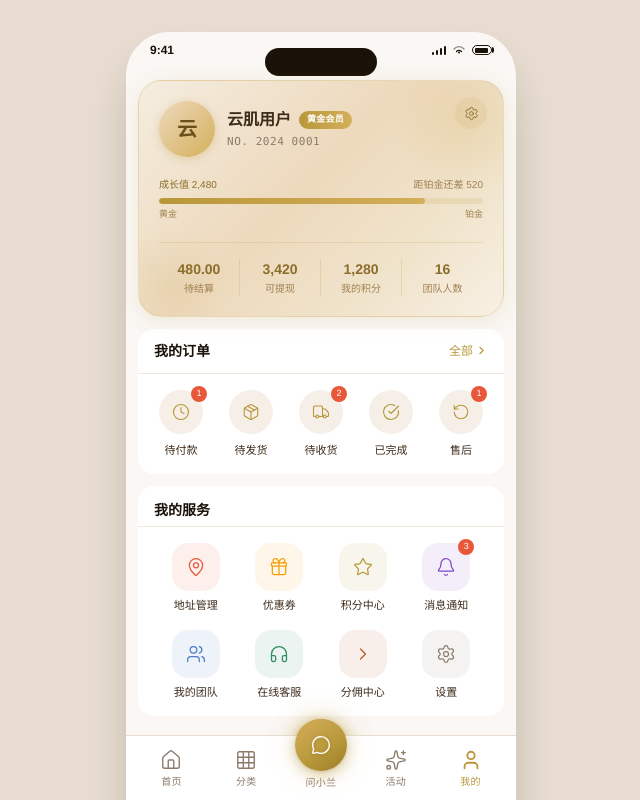
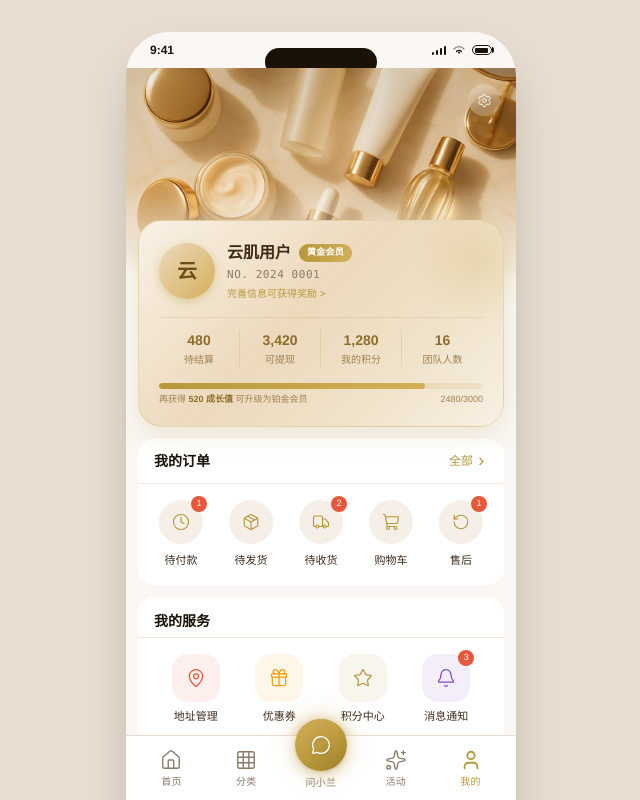
Before and after one commit to 315fang/cloud-mp-qianduan, a Next.js app: page /profile in a window 1280 px wide. Shown: the top 800 px of the page, without its empty margins (319-959 px from the left). Built offline with nearby package versions, Linux system fonts and the light colour scheme.

Commit message:
feat: update profile page layout and add settings icon
Co-authored-by: 王飞 <192938845+315fang@users.noreply.github.com>

```diff
--- a/src/app/profile/page.tsx
+++ b/src/app/profile/page.tsx
@@ -17,28 +17,27 @@ import {
   Truck,
   CheckCircle,
   RotateCcw,
+  ShoppingCart,
+  TrendingUp,
 } from "lucide-react";
 import PhoneFrame from "@/components/PhoneFrame";
 import BottomNav from "@/components/BottomNav";
 
-// 资产数据（4格）
 const assets = [
-  { label: "待结算", value: "480.00", href: "/distributor/commission" },
+  { label: "待结算", value: "480", href: "/distributor/commission" },
   { label: "可提现", value: "3,420", href: "/distributor/wallet" },
   { label: "我的积分", value: "1,280", href: "/profile/points" },
   { label: "团队人数", value: "16", href: "/distributor/team" },
 ];
 
-// 订单快捷入口（5格）
 const orderTabs = [
   { label: "待付款", icon: Clock, href: "/orders?status=pending", badge: "1" },
   { label: "待发货", icon: Package, href: "/orders?status=paid", badge: "" },
   { label: "待收货", icon: Truck, href: "/orders?status=shipped", badge: "2" },
-  { label: "已完成", icon: CheckCircle, href: "/orders?status=completed", badge: "" },
+  { label: "购物车", icon: ShoppingCart, href: "/cart", badge: "" },
   { label: "售后", icon: RotateCcw, href: "/orders/refund/list", badge: "1" },
 ];
 
-// 服务宫格（2行4列，8个）
 const serviceItems = [
   { icon: MapPin, label: "地址管理", href: "/profile/address", color: "#E8573A" },
   { icon: Gift, label: "优惠券", href: "/profile/coupons", color: "#F59E0B" },
@@ -46,51 +45,65 @@ const serviceItems = [
   { icon: Bell, label: "消息通知", href: "/profile/notifications", color: "#7C4AC7", badge: "3" },
   { icon: Users, label: "我的团队", href: "/distributor/team", color: "#4A7CC7" },
   { icon: Headphones, label: "在线客服", href: "/profile/help", color: "#2D8C5E" },
-  { icon: ChevronRight, label: "分佣中心", href: "/distributor", color: "#B85A2A" },
+  { icon: TrendingUp, label: "分佣中心", href: "/distributor", color: "#B85A2A" },
   { icon: Settings, label: "设置", href: "/profile/settings", color: "#8C7B6B" },
 ];
 
 export default function ProfilePage() {
   return (
     <PhoneFrame>
-      {/* 1. 轻奢会员卡 - 米白暖金色系 */}
+      {/* 顶部大图背景区 */}
+      <div className="relative h-52 w-full overflow-hidden">
+        <Image
+          src="/images/banner-2.png"
+          alt="个人中心背景"
+          fill
+          className="object-cover"
+          priority
+        />
+        {/* 渐变遮罩，下半部渐出 */}
         <div
-        className="relative mx-3 mt-3 rounded-3xl overflow-hidden"
+          className="absolute inset-0"
           style={{
-          background: "linear-gradient(135deg, #F5EDE0 0%, #EDD9BC 45%, #F0E4CC 75%, #F8F0E4 100%)",
-          boxShadow: "0 4px 20px rgba(184,151,58,0.15)",
-          border: "1px solid rgba(184,151,58,0.2)",
+            background: "linear-gradient(to bottom, rgba(0,0,0,0.08) 0%, rgba(250,247,244,0) 55%, #FAF7F4 100%)",
+          }}
+        />
+        {/* 右上角设置按钮 */}
+        <Link
+          href="/profile/settings"
+          className="absolute top-4 right-4 w-8 h-8 flex items-center justify-center rounded-full"
+          style={{ background: "rgba(255,255,255,0.25)", backdropFilter: "blur(6px)" }}
+          aria-label="设置"
+        >
+          <Settings size={15} className="text-white" strokeWidth={1.5} />
+        </Link>
+      </div>
+
+      {/* 会员卡 - 上移覆盖照片底部 */}
+      <div className="px-3 -mt-14 relative z-10">
+        <div
+          className="rounded-3xl overflow-hidden"
+          style={{
+            background: "linear-gradient(135deg, #F8F1E4 0%, #EDD9BC 45%, #F0E4CC 75%, #F8F0E4 100%)",
+            boxShadow: "0 8px 28px rgba(184,151,58,0.18)",
+            border: "1px solid rgba(184,151,58,0.22)",
           }}
         >
           {/* 装饰光圈 */}
           <div
-          className="absolute -top-8 -right-8 w-36 h-36 rounded-full"
-          style={{ background: "radial-gradient(circle, rgba(212,175,90,0.2), transparent 70%)" }}
-          aria-hidden="true"
-        />
-        <div
-          className="absolute -bottom-6 -left-6 w-28 h-28 rounded-full"
-          style={{ background: "radial-gradient(circle, rgba(184,151,58,0.12), transparent 70%)" }}
+            className="absolute -top-6 -right-6 w-32 h-32 rounded-full pointer-events-none"
+            style={{ background: "radial-gradient(circle, rgba(212,175,90,0.22), transparent 70%)" }}
             aria-hidden="true"
           />
 
           <div className="relative px-5 pt-5 pb-5">
-          {/* 右上角设置 */}
-          <Link
-            href="/profile/settings"
-            className="absolute top-4 right-4 w-8 h-8 flex items-center justify-center rounded-full bg-[#B8973A]/10"
-            aria-label="设置"
-          >
-            <Settings size={15} className="text-[#8C6E2A]" strokeWidth={1.5} />
-          </Link>
-
             {/* 头像 + 昵称 + 会员号 */}
-          <div className="flex items-center gap-3 mb-5">
+            <div className="flex items-center gap-3 mb-4">
               <div
                 className="w-14 h-14 rounded-full flex items-center justify-center flex-shrink-0"
                 style={{
                   background: "linear-gradient(135deg, #EDD9BC, #D4AF5A)",
-                boxShadow: "0 2px 8px rgba(184,151,58,0.3)",
+                  boxShadow: "0 3px 10px rgba(184,151,58,0.35)",
                 }}
               >
                 <span className="text-xl font-bold text-[#6B4E1A]">云</span>
@@ -100,41 +113,18 @@ export default function ProfilePage() {
                   <span className="text-base font-bold text-[#3D2B1A]">云肌用户</span>
                   <span
                     className="text-[9px] px-2 py-0.5 rounded-full font-semibold tracking-wide"
-                  style={{
-                    background: "linear-gradient(90deg, #B8973A, #D4AF5A)",
-                    color: "#fff",
-                  }}
+                    style={{ background: "linear-gradient(90deg, #B8973A, #D4AF5A)", color: "#fff" }}
                   >
                     黄金会员
                   </span>
                 </div>
                 <p className="text-[11px] text-[#8C7B6B] mt-0.5 font-mono tracking-wider">NO. 2024 0001</p>
+                <p className="text-[10px] text-[#B8973A] mt-0.5">完善信息可获得奖励 &gt;</p>
               </div>
             </div>
 
-          {/* 成长值进度条 */}
-          <div className="mb-5">
-            <div className="flex items-center justify-between mb-1.5">
-              <span className="text-[10px] text-[#8C6E2A] font-medium">成长值 2,480</span>
-              <span className="text-[10px] text-[#A08050]">距铂金还差 520</span>
-            </div>
-            <div className="h-1.5 rounded-full bg-[#B8973A]/15 overflow-hidden">
-              <div
-                className="h-full rounded-full"
-                style={{
-                  width: "82%",
-                  background: "linear-gradient(90deg, #B8973A, #D4AF5A)",
-                }}
-              />
-            </div>
-            <div className="flex justify-between mt-1">
-              <span className="text-[9px] text-[#A08050]">黄金</span>
-              <span className="text-[9px] text-[#A08050]">铂金</span>
-            </div>
-          </div>
-
-          {/* 资产四格 */}
-          <div className="grid grid-cols-4 divide-x divide-[#B8973A]/20 border-t border-[#B8973A]/20 pt-4">
+            {/* 资产三格 */}
+            <div className="grid grid-cols-4 divide-x divide-[#B8973A]/20 border-t border-[#B8973A]/18 pt-3 mb-4">
               {assets.map(({ label, value, href }) => (
                 <Link key={label} href={href} className="flex flex-col items-center gap-0.5">
                   <span className="text-sm font-bold text-[#8C6E2A]">{value}</span>
@@ -142,11 +132,26 @@ export default function ProfilePage() {
                 </Link>
               ))}
             </div>
+
+            {/* 成长值进度条 */}
+            <div>
+              <div className="h-1.5 rounded-full bg-[#B8973A]/15 overflow-hidden mb-1">
+                <div
+                  className="h-full rounded-full"
+                  style={{ width: "82%", background: "linear-gradient(90deg, #B8973A, #D4AF5A)" }}
+                />
+              </div>
+              <div className="flex items-center justify-between">
+                <span className="text-[9px] text-[#A08050]">再获得 <span className="text-[#8C6E2A] font-semibold">520 成长值</span> 可升级为铂金会员</span>
+                <span className="text-[9px] text-[#A08050]">2480/3000</span>
+              </div>
+            </div>
+          </div>
         </div>
       </div>
 
       <div className="px-3 space-y-3 pt-3">
-        {/* 3. 我的订单 */}
+        {/* 我的订单 */}
         <div className="bg-white rounded-2xl overflow-hidden">
           <div className="flex items-center justify-between px-4 py-3 border-b border-[#F0E8DC]">
             <span className="text-sm font-bold text-[#1A1208]">我的订单</span>
@@ -171,14 +176,14 @@ export default function ProfilePage() {
           </div>
         </div>
 
-        {/* 4. 我的服务 - 2行4列宫格 */}
+        {/* 我的服务 */}
         <div className="bg-white rounded-2xl overflow-hidden">
           <div className="px-4 pt-3 pb-1 border-b border-[#F0E8DC]">
             <span className="text-sm font-bold text-[#1A1208]">我的服务</span>
           </div>
           <div className="grid grid-cols-4 gap-y-4 px-4 py-4">
             {serviceItems.map(({ icon: Icon, label, href, color, badge }) => (
-              <Link key={label} href={href} className="flex flex-col items-center gap-1.5 relative">
+              <Link key={label} href={href} className="flex flex-col items-center gap-1.5">
                 <div className="relative w-12 h-12 rounded-2xl flex items-center justify-center" style={{ backgroundColor: `${color}18` }}>
                   <Icon size={20} strokeWidth={1.5} style={{ color }} />
                   {badge && (
```
Lines whose indentation alone changed are shown as unchanged.
